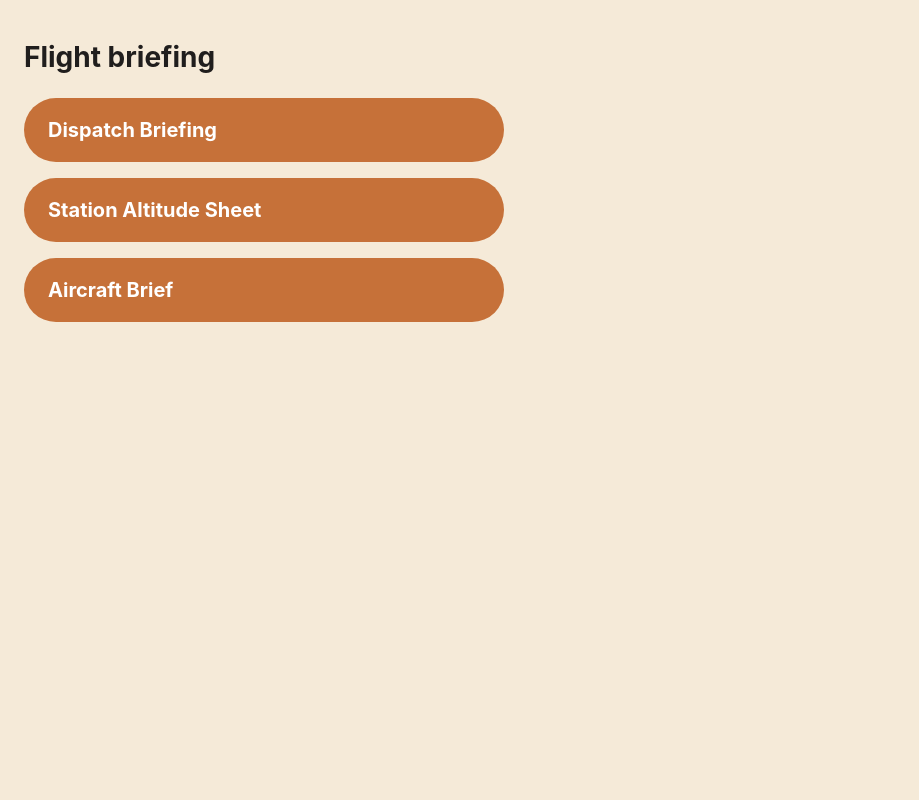
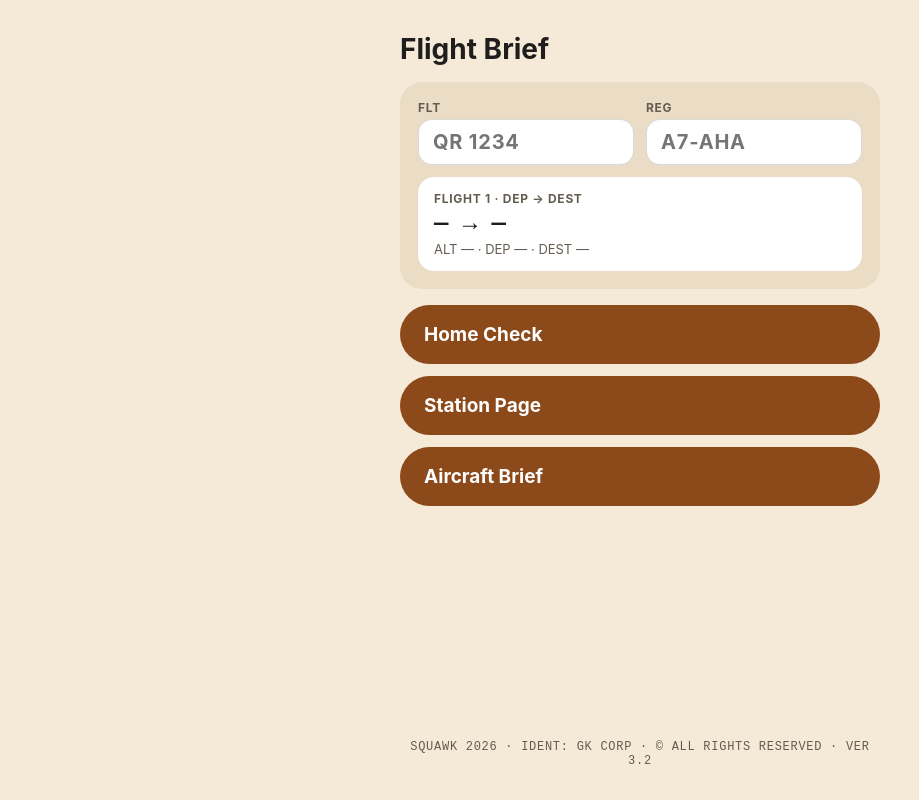
Before and after one commit to gk1359/flight-brief, a plain HTML site: page index.html in a window 1280 px wide. Shown: the whole page, without its empty margins (0-919 px from the left). Drawn offline with Linux system fonts and the light colour scheme.

Commit message:
Add files via upload

```diff
--- a/index.html
+++ b/index.html
@@ -1,14 +1,75 @@
 <!DOCTYPE html>
-<html><head><meta charset="utf-8"><meta name="viewport" content="width=device-width,initial-scale=1">
-<title>Dispatch Briefing</title>
+<!-- Flight Brief · Copyright © 2026 GK Corp. All rights reserved.
+     Unauthorised copying, modification or distribution of this software is prohibited. -->
+<html lang="en"><head><meta charset="utf-8"><meta name="viewport" content="width=device-width,initial-scale=1,viewport-fit=cover">
+<title>Flight Brief</title>
 <link rel="manifest" href="manifest.webmanifest">
 <meta name="apple-mobile-web-app-capable" content="yes">
 <script>if('serviceWorker' in navigator){navigator.serviceWorker.register('sw.js');}</script>
-<style>body{margin:0;background:#f5ead8;color:#201e1d;font-family:-apple-system,sans-serif;padding:40px 24px;display:flex;flex-direction:column;gap:16px;max-width:480px}
-a{display:block;padding:20px 24px;border-radius:999px;background:#c67139;color:#fff;text-decoration:none;font-size:20px;font-weight:700}
-a:hover{background:#a85a28}h1{margin:0 0 8px;font-size:28px}</style></head>
-<body><h1>Flight briefing</h1>
-<a href="Pre-Dep%20Home%20Check.dc.html">Dispatch Briefing</a>
-<a href="Station%20Altitude%20Sheet.dc.html">Station Altitude Sheet</a>
-<a href="Aircraft%20Brief.dc.html">Aircraft Brief</a>
+<script>(function(){var q=window.matchMedia?matchMedia('(prefers-color-scheme: dark)'):null;function a(){var m='auto';try{m=localStorage.getItem('fb-theme')||'auto';}catch(e){}var t=m==='auto'?(q&&q.matches?'dark':'light'):m;document.documentElement.setAttribute('data-theme',t);}a();if(q&&q.addEventListener)q.addEventListener('change',a);window.addEventListener('storage',function(e){if(e.key==='fb-theme')a();});})();</script>
+<style>
+:root{--bg:#f5ead8;--card:#ebddc5;--tile:#ffffff;--text:#201e1d;--muted:#645c50;--accent:#8c491a;--accent-ink:#ffffff;--line:rgba(32,30,29,.16)}
+html[data-theme=dark],html[data-theme=night]{color-scheme:dark;--bg:#151413;--card:#211f1c;--tile:#2a2724;--text:#ece6dc;--muted:#b8b0a3;--accent:#b45f26;--line:rgba(236,230,220,.18)}
+html[data-theme=night]{--bg:#000;--card:#0f0d0b;--tile:#161310;--text:#d9b48c;--muted:#a8896a}
+html[data-theme=night] body{filter:brightness(.78)}
+body{margin:0 auto;background:var(--bg);color:var(--text);font-family:-apple-system,system-ui,sans-serif;padding:32px 20px calc(32px + env(safe-area-inset-bottom));display:flex;flex-direction:column;gap:16px;max-width:520px;min-height:100vh;box-sizing:border-box}
+h1{margin:0;font-size:28px}
+.card{display:flex;flex-direction:column;gap:12px;padding:18px;border-radius:22px;background:var(--card)}
+.row{display:flex;gap:12px;flex-wrap:wrap}
+label{display:flex;flex-direction:column;gap:4px;font-size:12px;font-weight:700;letter-spacing:.06em;color:var(--muted);flex:1;min-width:130px}
+input{font:inherit;font-size:20px;font-weight:700;letter-spacing:.04em;text-transform:uppercase;color:var(--accent);background:var(--tile);border:1px solid var(--line);border-radius:14px;padding:10px 14px;width:100%;box-sizing:border-box}
+.route{display:block;text-decoration:none;color:inherit;padding:14px 16px;border-radius:16px;background:var(--tile)}
+.route .k{font-size:12px;font-weight:700;letter-spacing:.06em;color:var(--muted)}
+.route .v{font-family:'B612 Mono',ui-monospace,monospace;font-size:24px;font-weight:700;margin-top:4px}
+.route .s{font-size:13px;color:var(--muted);margin-top:4px}
+.nav a{display:block;padding:18px 24px;border-radius:999px;background:var(--accent);color:var(--accent-ink);text-decoration:none;font-size:19px;font-weight:700}
+.nav{display:flex;flex-direction:column;gap:12px}
+footer{margin-top:auto;text-align:center;font-family:'B612 Mono',ui-monospace,monospace;font-size:12px;letter-spacing:.06em;color:var(--muted)}
+</style></head>
+<body>
+<h1>Flight Brief</h1>
+
+<section class="card" aria-label="Current flight">
+  <div class="row">
+    <label>FLT<input id="fn1" maxlength="8" placeholder="QR 1234" autocomplete="off"></label>
+    <label>REG<input id="reg" maxlength="8" placeholder="A7-AHA" autocomplete="off"></label>
+  </div>
+  <a class="route" href="Station%20Altitude%20Sheet.dc.html">
+    <div class="k">FLIGHT 1 · DEP → DEST</div>
+    <div class="v" id="route">— → —</div>
+    <div class="s" id="alt">ALT —</div>
+  </a>
+</section>
+
+<nav class="nav" aria-label="Pages">
+  <a href="Pre-Dep%20Home%20Check.dc.html">Home Check</a>
+  <a href="Station%20Altitude%20Sheet.dc.html">Station Page</a>
+  <a href="Aircraft%20Brief.dc.html">Aircraft Brief</a>
+</nav>
+
+<footer>SQUAWK 2026 · IDENT: GK CORP · © ALL RIGHTS RESERVED · VER 3.2</footer>
+
+<script>
+// Shared with the other pages: 'flight-id-v1' {fn1, reg} and 'elevation-sheet-v1' (stations)
+var IDKEY = 'flight-id-v1', SKEY = 'elevation-sheet-v1';
+function read(k){ try { return JSON.parse(localStorage.getItem(k) || '{}') || {}; } catch (e) { return {}; } }
+function stn(d){ d = d || {}; var c = String(d.code || '').toUpperCase(); return c ? c + (d.iata ? ' ' + d.iata : '') : '—'; }
+function elev(d){ return d && d.elev !== '' && d.elev != null ? ' · ' + d.elev + ' ft' : ''; }
+var fn = document.getElementById('fn1'), rg = document.getElementById('reg');
+function render(){
+  var id = read(IDKEY), s = read(SKEY);
+  if (document.activeElement !== fn) fn.value = id.fn1 || '';
+  if (document.activeElement !== rg) rg.value = id.reg || '';
+  document.getElementById('route').textContent = stn(s.dep) + ' → ' + stn(s.dest);
+  document.getElementById('alt').textContent = 'ALT ' + stn(s.alt) + elev(s.alt) + '   ·   DEP' + (elev(s.dep) || ' —') + '   ·   DEST' + (elev(s.dest) || ' —');
+}
+function save(k, el){ var v = read(IDKEY); v[k] = el.value.toUpperCase(); try { localStorage.setItem(IDKEY, JSON.stringify(v)); } catch (e) {} }
+fn.addEventListener('input', function(){ save('fn1', fn); });
+rg.addEventListener('input', function(){ save('reg', rg); });
+window.addEventListener('storage', render);
+window.addEventListener('pageshow', render);           // coming back from another page (incl. back button)
+document.addEventListener('visibilitychange', function(){ if (!document.hidden) render(); });
+setInterval(render, 1000);
+render();
+</script>
 </body></html>
--- a/sw.js
+++ b/sw.js
@@ -1,4 +1,4 @@
-const CACHE = 'flight-brief-v8';
+const CACHE = 'flight-brief-v9';
 const FILES = ['./', './index.html', './Pre-Dep%20Home%20Check.dc.html', './Station%20Altitude%20Sheet.dc.html', './Aircraft%20Brief.dc.html', './manifest.webmanifest', './airports.json'];
 self.addEventListener('install', e => { e.waitUntil(caches.open(CACHE).then(c => c.addAll(FILES))); self.skipWaiting(); });
 self.addEventListener('activate', e => { e.waitUntil(caches.keys().then(ks => Promise.all(ks.filter(k => k !== CACHE).map(k => caches.delete(k))))); self.clients.claim(); });
```
